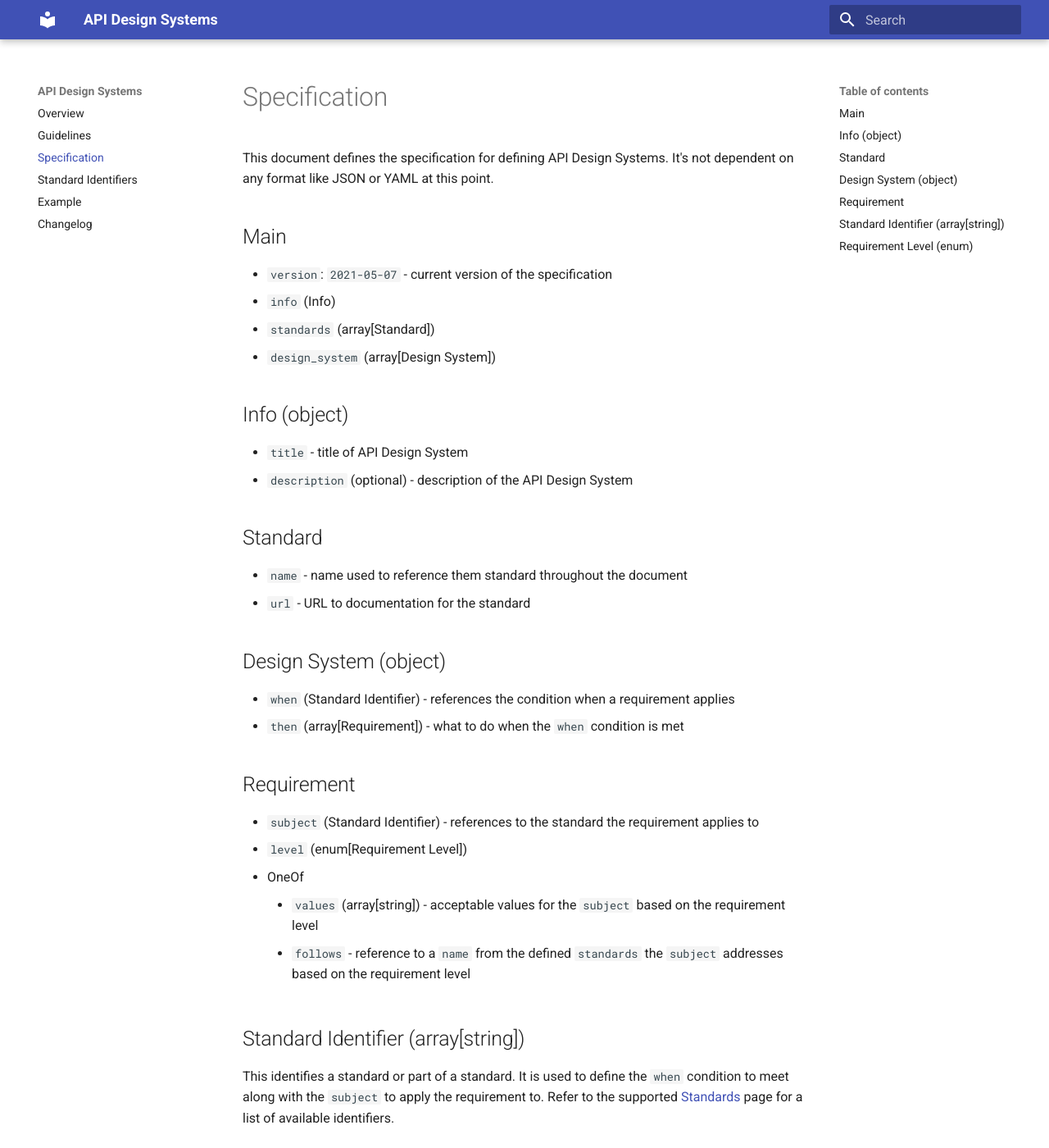
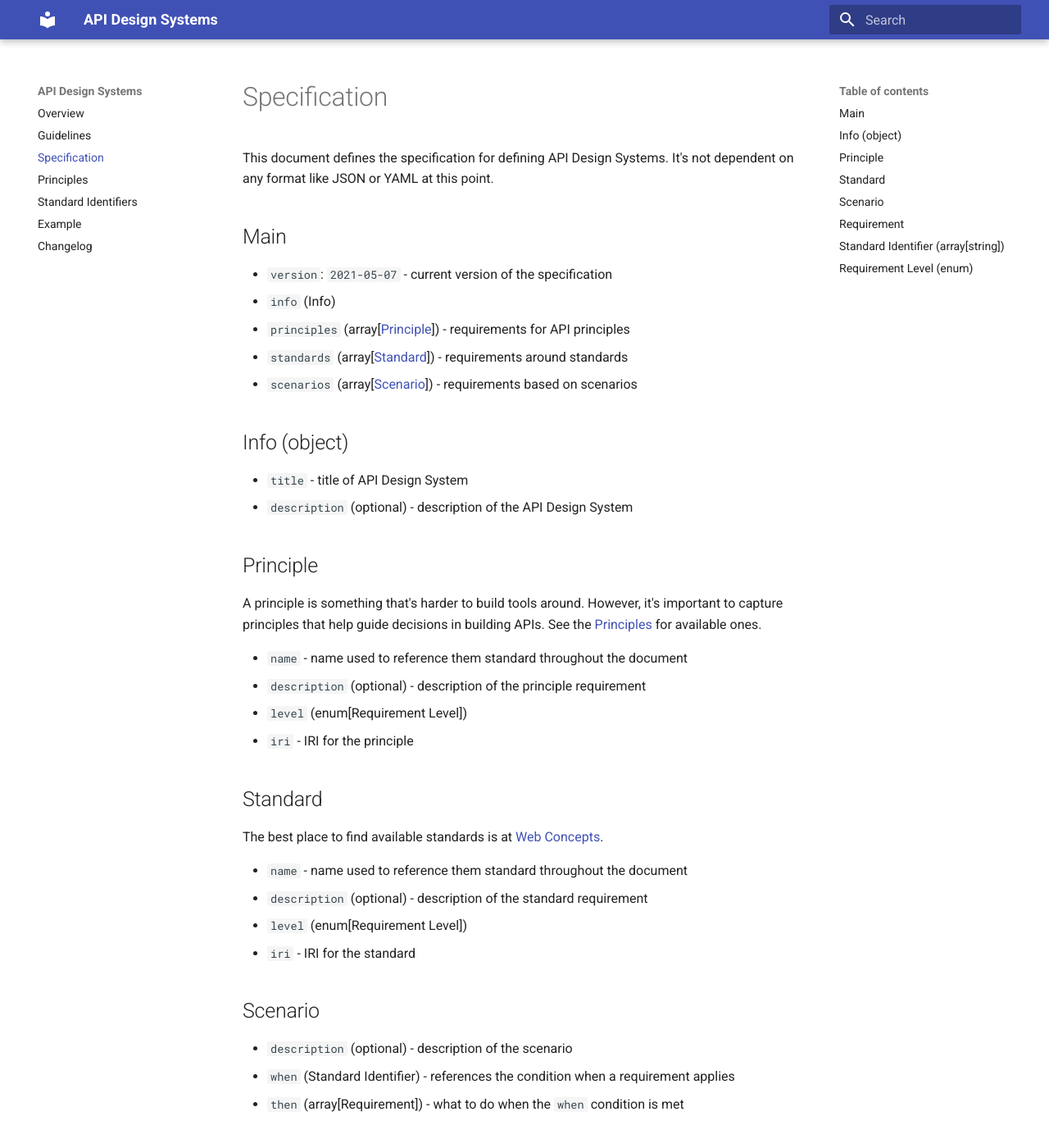
Before and after one commit to smizell/api-design-systems, an MkDocs documentation site: the page built from docs/specification.md, in a window 1280 px wide and 1400 px high. Shown: the whole window at 82% size. Built offline with MkDocs 1.6.1 and Material for MkDocs 9.7.7, drawn with Linux system fonts in a browser that asks for light colours.

Commit message:
Add principles and update standards and scenarios

```diff
--- a/docs/specification.md
+++ b/docs/specification.md
@@ -6,21 +6,36 @@ This document defines the specification for defining API Design Systems. It's no
 
 - `version`: `2021-05-07` - current version of the specification
 - `info` (Info)
-- `standards` (array[Standard])
-- `design_system` (array[Design System])
+- `principles` (array[[Principle](#principle)]) - requirements for API principles
+- `standards` (array[[Standard](#standard)]) - requirements around standards
+- `scenarios` (array[[Scenario](#scenario)]) - requirements based on scenarios
 
 ## Info (object)
 
 - `title` - title of API Design System
 - `description` (optional) - description of the API Design System
 
+## Principle
+
+A principle is something that's harder to build tools around. However, it's important to capture principles that help guide decisions in building APIs. See the [Principles](principles.md) for available ones.
+
+- `name` - name used to reference them standard throughout the document
+- `description` (optional) - description of the principle requirement
+- `level` (enum[Requirement Level])
+- `iri` - IRI for the principle
+
 ## Standard
 
+The best place to find available standards is at [Web Concepts](https://webconcepts.info/).
+
 - `name` - name used to reference them standard throughout the document
-- `url` - URL to documentation for the standard
+- `description` (optional) - description of the standard requirement
+- `level` (enum[Requirement Level])
+- `iri` - IRI for the standard
 
-## Design System (object)
+## Scenario
 
+- `description` (optional) - description of the scenario
 - `when` (Standard Identifier) - references the condition when a requirement applies
 - `then` (array[Requirement]) - what to do when the `when` condition is met
 
--- a/mkdocs.yml
+++ b/mkdocs.yml
@@ -12,6 +12,7 @@ nav:
   - Overview: index.md
   - guidelines.md
   - specification.md
+  - principles.md
   - standards.md
   - Example: example.md
   - changelog.md
```
Also changed, not shown: docs/example.md (+19 -18 lines), docs/principles.md (added, +37 -0 lines), example.yml (+16 -16 lines).
